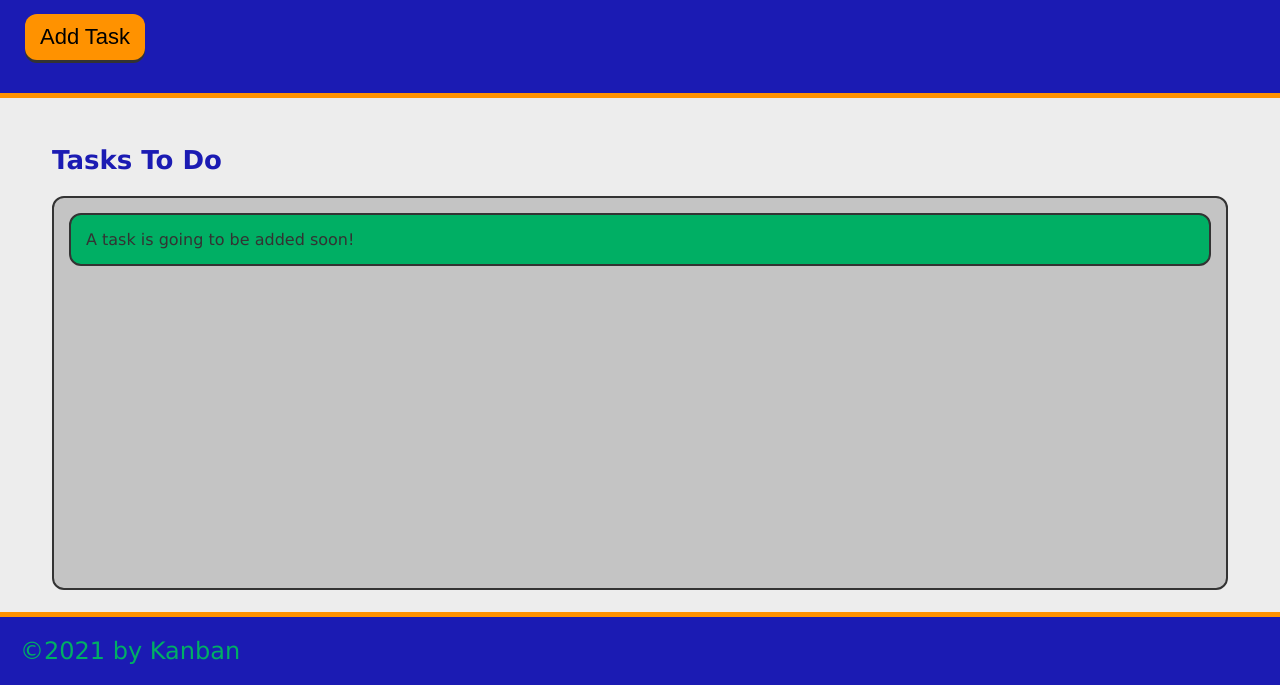
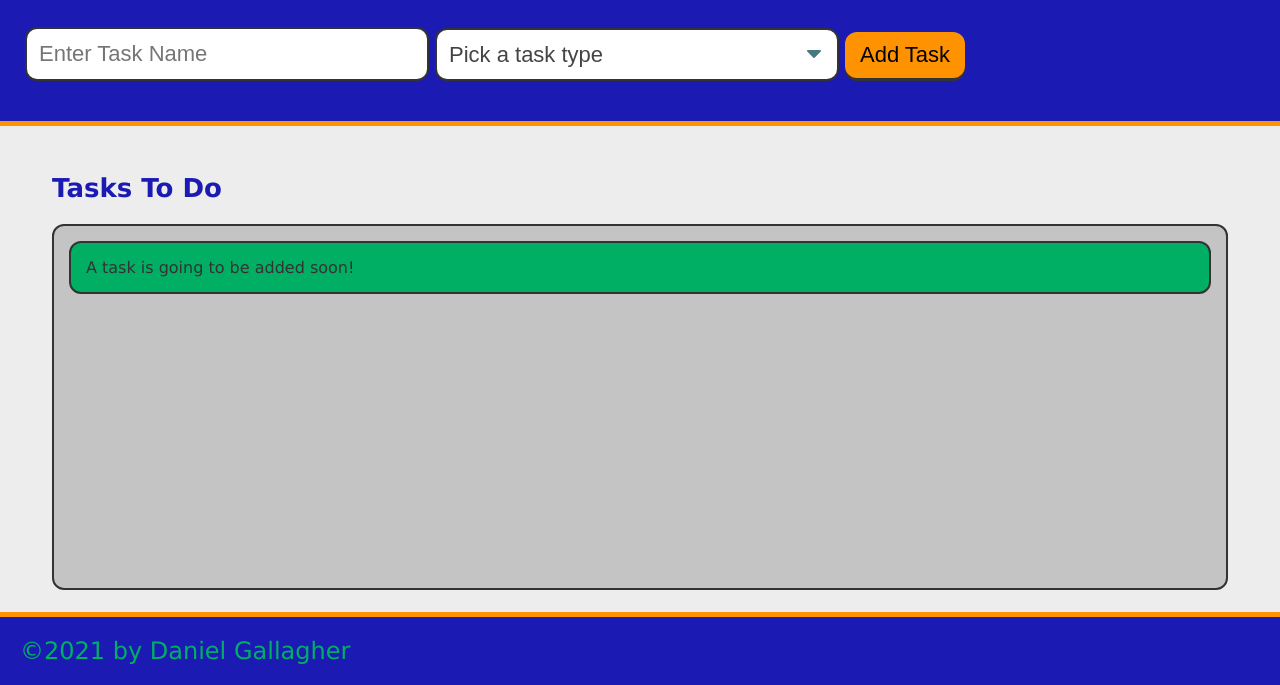
Before and after one commit to dcgallag6/kanban, a plain HTML site: page index.html in a window 1280 px wide. Shown: the part 115-800 px from the top of the page. Drawn offline with Linux system fonts and the light colour scheme.

Commit message:
text box

```diff
--- a/index.html
+++ b/index.html
@@ -13,7 +13,22 @@
     <header>
         <h1 class="page-title">Kanban</h1>
         <p>Click the button below to add a new task!</p>
-        <button class="btn" id="save-task">Add Task</button>
+        <form id="task-form">
+            <div class="form-group">
+              <input type="text" name="task-name" class="text-input" placeholder="Enter Task Name" />
+            </div>
+            <div class="form-group">
+              <select name="task-type" class="select-dropdown">
+                <option value="" disabled selected>Pick a task type</option>
+                <option value="Print">Home</option>
+                <option value="Web">Work</option>
+                <option value="Mobile">Family and Friends</option>
+              </select>
+            </div>
+            <div class="form-group">
+              <button class="btn" id="save-task" type="submit">Add Task</button>
+            </div>
+          </form>
     </header>
     <main class="page-content">
         <section class="task-list-wrapper">
@@ -24,7 +39,7 @@
         </section>
     </main>
     <footer>
-        &copy;2021 by Kanban
+        &copy;2021 by Daniel Gallagher
     </footer>
 
 
```
